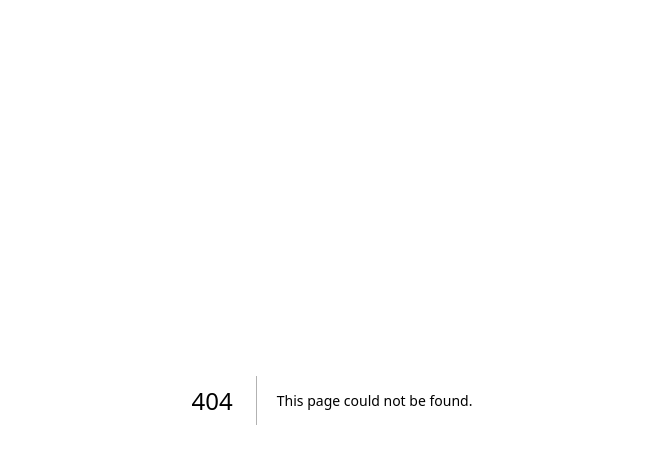
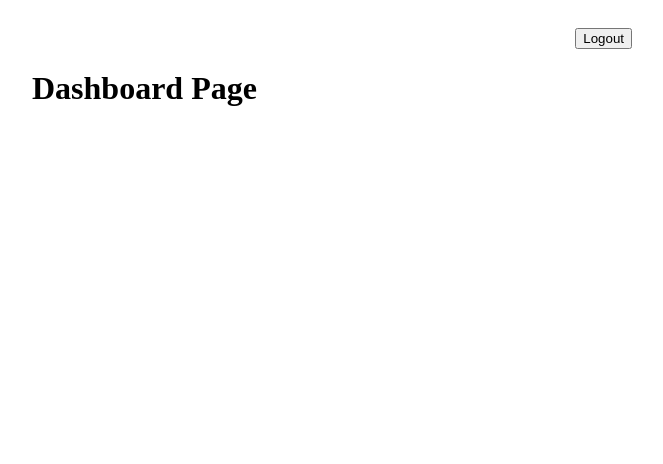
Before and after one commit to hbtpoprock/nextjs-frontend, a Next.js app: page /dashboard in a window 1280 px wide. Before the commit this address had no page. Shown: the top 464 px of the page, without its empty margins (308-971 px from the left). Built offline with nearby package versions, Linux system fonts and the light colour scheme; sample sign-in values are in the browser's storage.

Commit message:
add dashboard page

```diff
--- /dev/null
+++ b/pages/dashboard.js
@@ -0,0 +1,64 @@
+// pages/dashboard.js
+import { useEffect } from "react";
+import { useRouter } from "next/router";
+import ProtectedRoute from "../components/ProtectedRoute";
+
+const DashboardPage = () => {
+  const router = useRouter();
+  const responseData = router.query.responseData
+    ? JSON.parse(router.query.responseData)
+    : null;
+
+  // Use useEffect to redirect to the login page if not authenticated
+  useEffect(() => {
+    // Add authentication check logic here if needed
+  }, []);
+
+  const handleLogout = async () => {
+    try {
+      // Call your logout API endpoint
+      const response = await fetch("http://localhost:8000/api/logout", {
+        method: "POST",
+        headers: {
+          "Content-Type": "application/json",
+          // Include the access token in the headers
+          Authorization: `Bearer ${localStorage.getItem("accessToken")}`,
+        },
+      });
+
+      if (response.ok) {
+        // Clear the access token from localStorage
+        localStorage.removeItem("accessToken");
+
+        // Redirect to the login page
+        router.push("/login");
+      } else {
+        // Handle logout error
+        console.error("Logout failed:", await response.text());
+      }
+    } catch (error) {
+      console.error("Error during logout:", error);
+    }
+  };
+
+  return (
+    <ProtectedRoute>
+      <div style={{ padding: "20px", maxWidth: "600px", margin: "auto" }}>
+        <div style={{ marginBottom: "10px", textAlign: "right" }}>
+          <button onClick={handleLogout}>Logout</button>
+        </div>
+        <h1>Dashboard Page</h1>
+        {/* Display response data if available */}
+        {responseData && (
+          <div>
+            <h3>Response Data:</h3>
+            <pre>{JSON.stringify(responseData, null, 2)}</pre>
+          </div>
+        )}
+        {/* Your dashboard content goes here */}
+      </div>
+    </ProtectedRoute>
+  );
+};
+
+export default DashboardPage;
```
Also changed, not shown: pages/order.js (+10 -5 lines).
